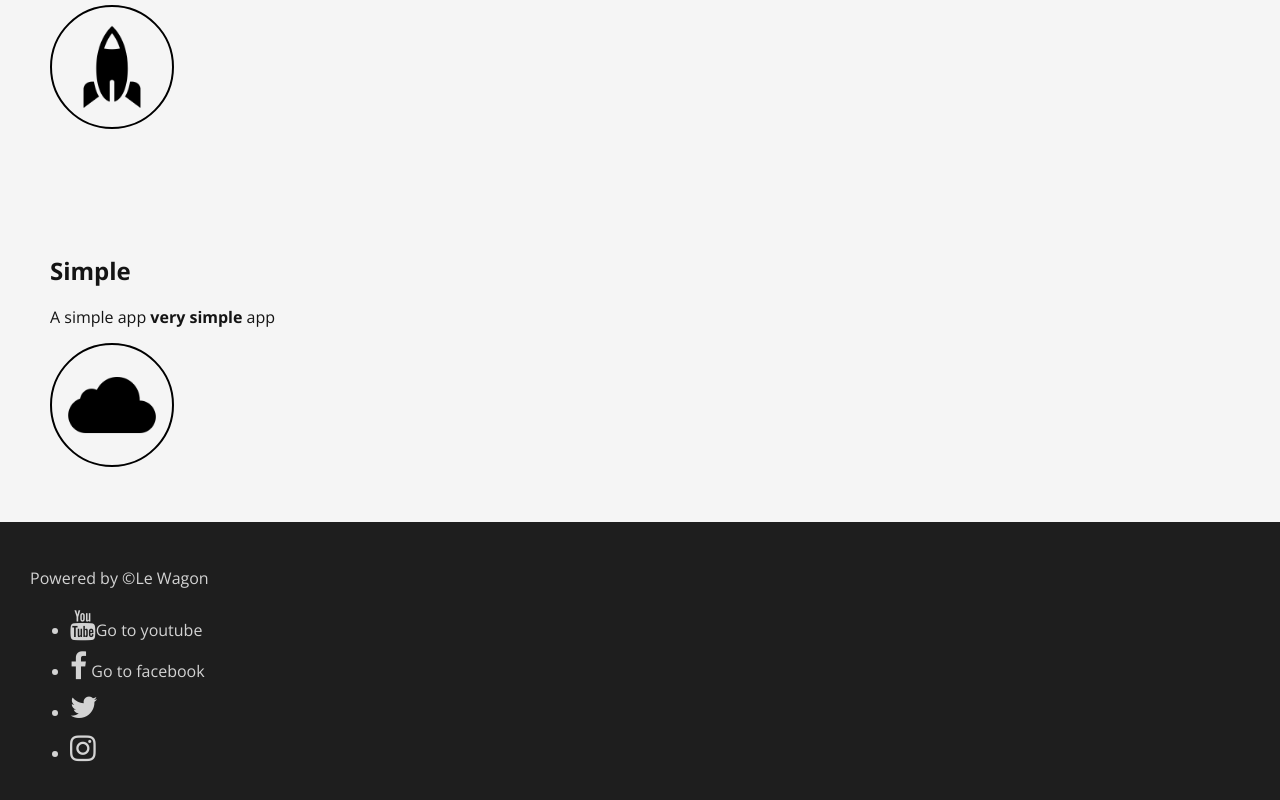
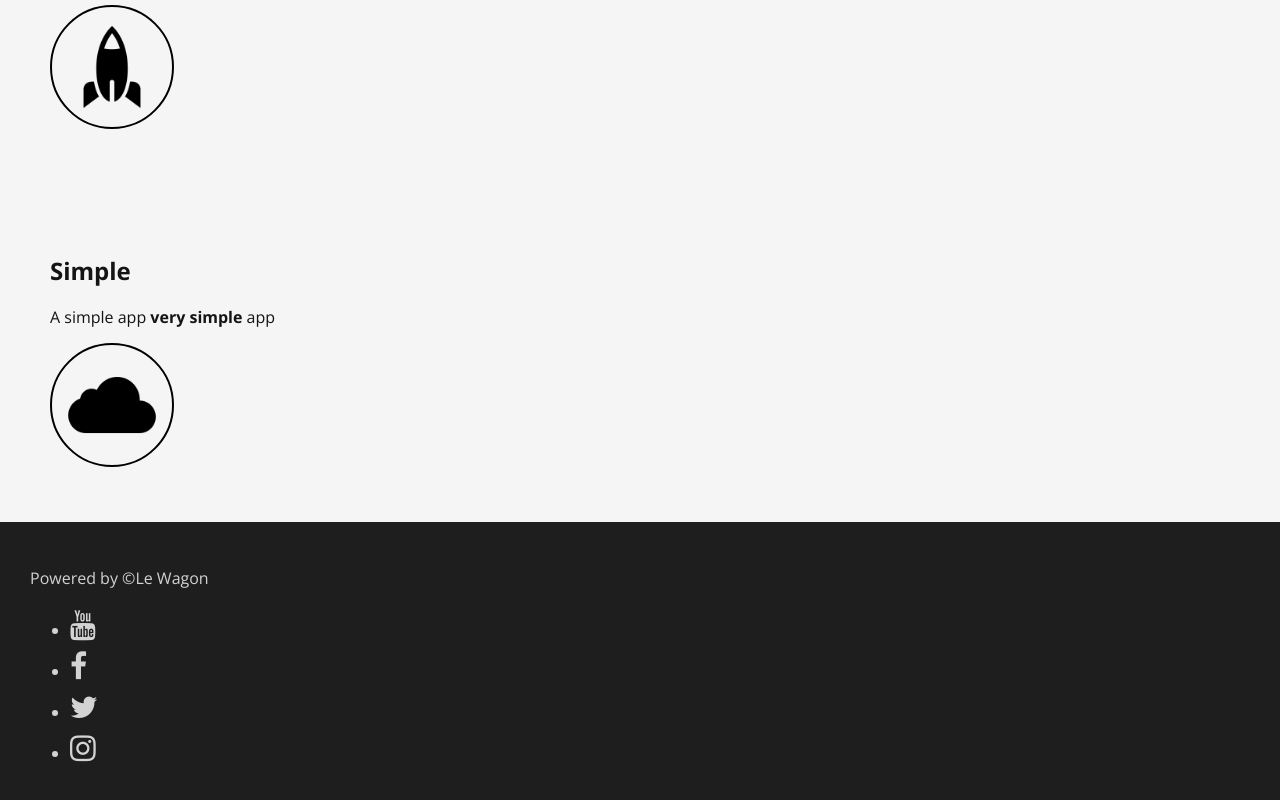
Before and after one commit to louischavane/workshop, a plain HTML site: page playground.html in a window 1280 px wide. Shown: the part 573-1373 px from the top of the page. Drawn offline with nearby package versions, Linux system fonts and the light colour scheme.

```diff
--- a/playground.html
+++ b/playground.html
@@ -41,12 +41,11 @@
     </div>
 
 
-
     <div id="my-footer">
       <p>Powered by ©Le Wagon</p>
       <ul>
-        <li><a href="#"><i class="fa fa-youtube"></i></a>Go to youtube</li>
-        <li><a href="#"><i class="fa fa-facebook"></i></a> Go to facebook</li>
+        <li><a href="#"><i class="fa fa-youtube"></i></a></li>
+        <li><a href="#"><i class="fa fa-facebook"></i></a></li>
         <li><a href="#"><i class="fa fa-twitter"></i></a></li>
         <li><a href="#"><i class="fa fa-instagram"></i></a></li>
       </ul>
```
